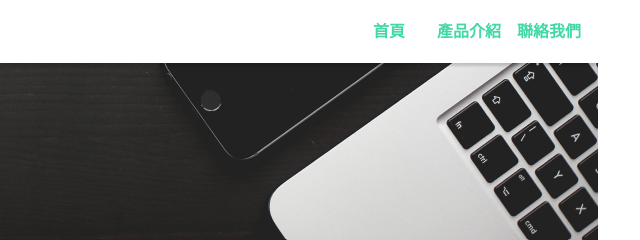
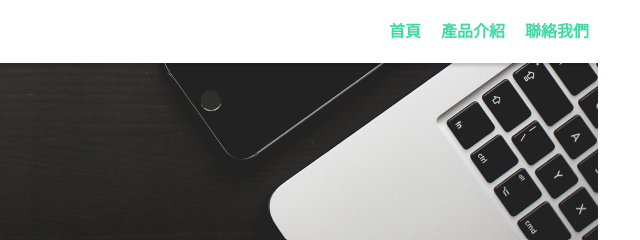
Before and after one commit to Yunxi-Ku/Six.flex, a plain HTML site: page index.html in a window 1280 px wide. Shown: the top 240 px of the page, 543-1183 px from the left. Drawn offline with Linux system fonts and the light colour scheme.

Commit message:
Add files via upload

```diff
--- a/css/style.css
+++ b/css/style.css
@@ -65,12 +65,13 @@ table {
 
 .menu {
     display: flex;
+    width: 200px;
     justify-content: space-between;
 }
 
 .menu li {
-    /* padding: 0 50px; */
-    width: 80px;
+    display: flex;
+    justify-content: space-between;
     text-align: center;
 }
 
```
